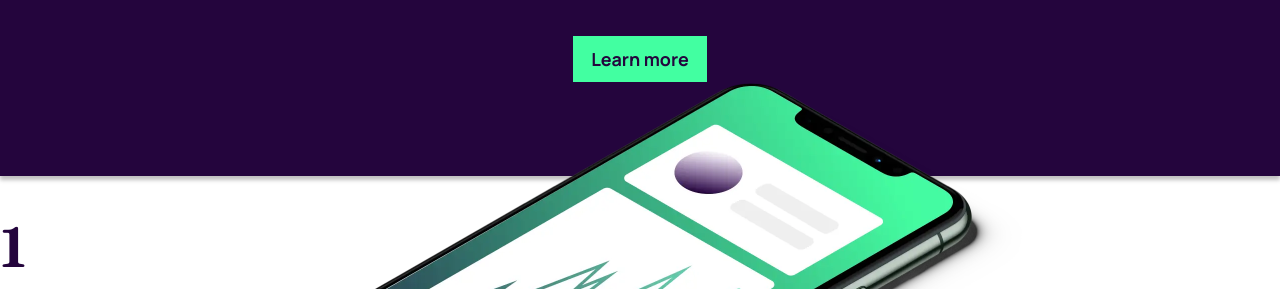
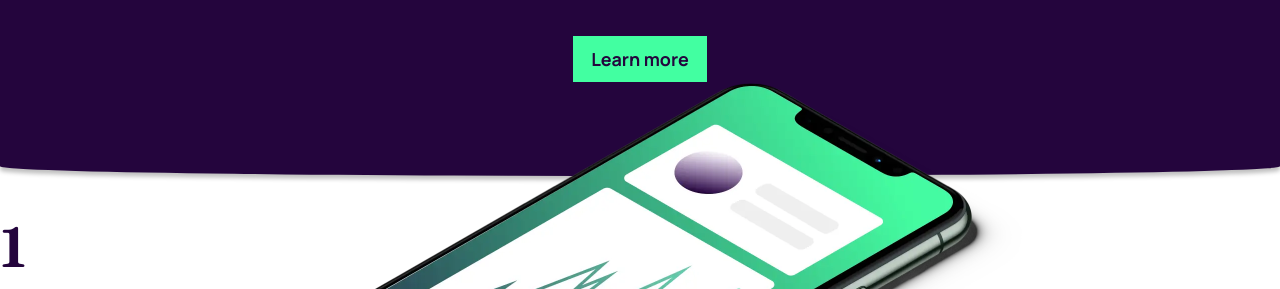
Before and after one commit to luinrandir/workit-landing-page, a website built with Vite: page index.html in a window 1280 px wide. Shown: the part 306-595 px from the top of the page. Built offline with nearby package versions, Linux system fonts and the light colour scheme.

Commit message:
Figured out border radius. Need to figure out math for it

```diff
--- a/scss/layout/_landingpage.scss
+++ b/scss/layout/_landingpage.scss
@@ -10,6 +10,7 @@ body {
   width: 100%;
   height: 481.71px;
   box-shadow: 0px 4px 4px rgba(0, 0, 0, 0.25);
+  border-radius: 100%/0 0 4% 4%; // Need to figure out how to achieve with formulas
   display: grid;
   grid-template-rows: min-content;
 
```
